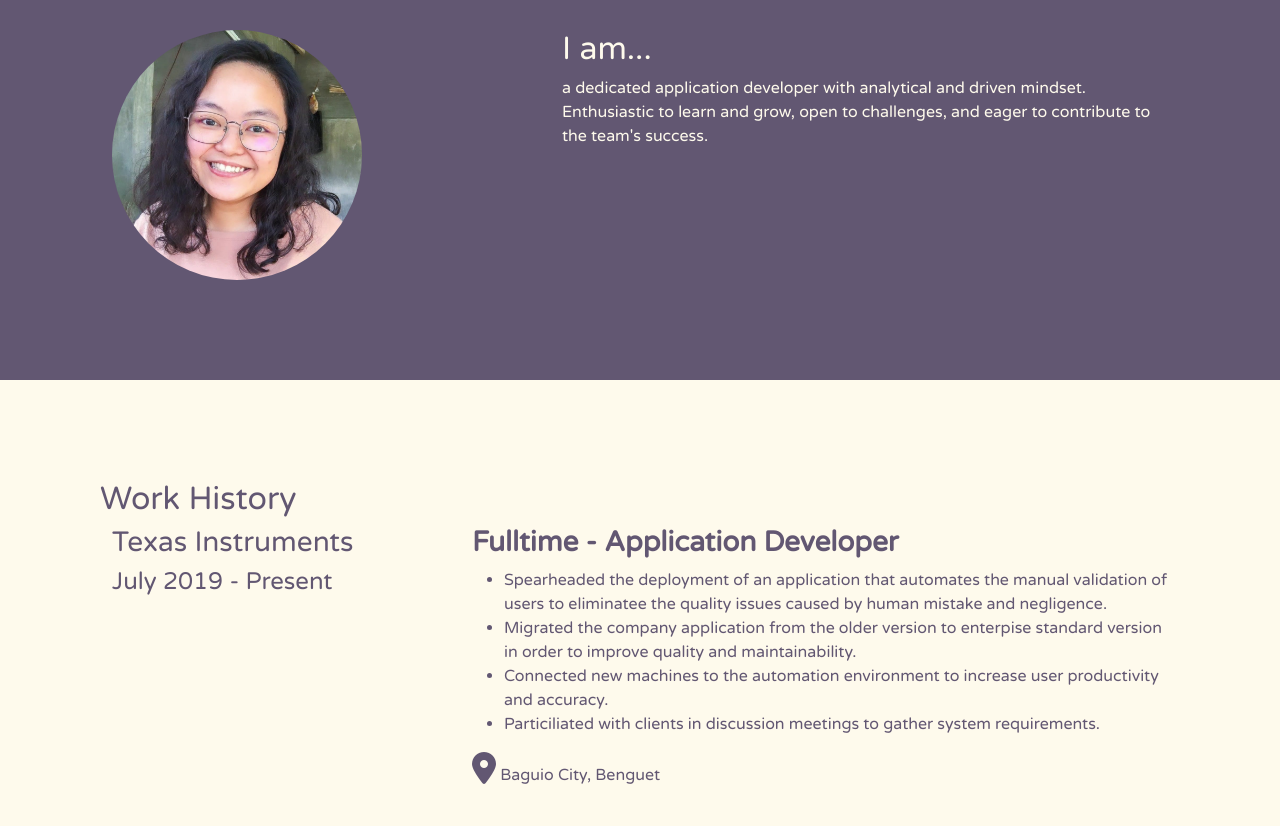
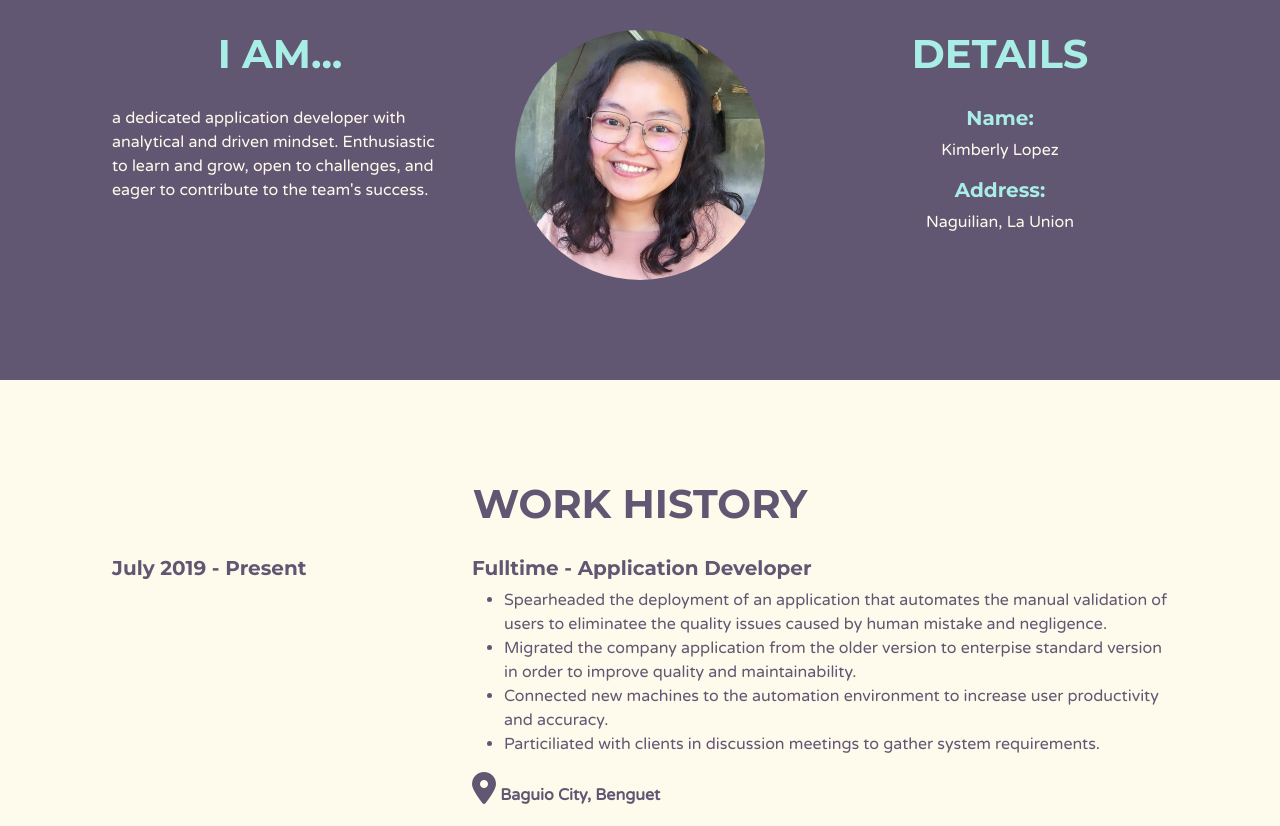
Before and after one commit to klopezktl/myportfolio, a plain HTML site: page index.html in a window 1280 px wide. Shown: the part 860-1686 px from the top of the page. Drawn offline with nearby package versions, Linux system fonts and the light colour scheme.

Commit message:
Fixed work history and education div

```diff
--- a/css/styles.css
+++ b/css/styles.css
@@ -14,10 +14,30 @@ h1 {
   font-weight: 900;
 }
 
+h2 {
+  color: #A9EEE6;
+  font-family: 'Montserrat', sans-serif;
+  font-weight: 600;
+  text-align: center;
+  padding-bottom: 20px;
+  font-size: 40px;
+}
+
+h3 {
+  color: #A9EEE6;
+  font-family: 'Montserrat', sans-serif;
+  font-size: 20px;
+  font-weight: bolder;
+}
+
 .colored-section {
   background-color: #625772;
   color:#FEFAEC;
   padding: 100px 100px;
+}
+
+.details {
+  text-align: center;
 }
 
 .greeting{
@@ -31,9 +51,13 @@ h1 {
   font-weight: 900;
 }
 
+.location {
+  font-weight: bolder;
+}
+
 .navbar {
   background-color: #FEFAEC;
-  padding: 0 100px 10px;
+  padding: 0 100px 0;
 }
 
 .nav-item {
@@ -42,7 +66,7 @@ h1 {
 
 .nav-link {
   color: #625772 !important;
-  font-size: 1.2rem;
+  font-size: 1rem;
   text-align: center;
 }
 
@@ -51,6 +75,9 @@ h1 {
   color: #FEFAEC !important;
 }
 
+/* .navbar-toggler {
+  float: right;
+} */
 /* Need to fix this for the toggler */
 .navbar-toggler-icon{
   background-color: #625772 !important;
@@ -59,7 +86,7 @@ h1 {
 .title {
   background-color: #FEFAEC;
   color: #625772;
-  padding: 30px 100px 0;
+  padding: 20px 100px 0;
 }
 
 .white-section {
@@ -68,6 +95,15 @@ h1 {
   padding: 100px 100px;
 }
 
+.white-section h2,
+.white-section h3,
+.white-section h4 {
+  color: #625772;
+}
+
+/* .experience h3 {
+  color: #625772;
+} */
 
 /* Images */
 
@@ -82,4 +118,8 @@ h1 {
   border-radius: 50%;
   width: 250px;
   height: 250px;
+  /* text-align: center; */
+  display: block;
+  margin-left: auto;
+  margin-right: auto;
 }
--- a/index.html
+++ b/index.html
@@ -3,7 +3,7 @@
 
 <head>
   <meta charset="utf-8">
-  <title>Kimo</title>
+  <title>Kim</title>
 
   <!-- bootstrap -->
   <link href="https://cdn.jsdelivr.net/npm/bootstrap@5.0.0-beta2/dist/css/bootstrap.min.css" rel="stylesheet" integrity="sha384-BmbxuPwQa2lc/FVzBcNJ7UAyJxM6wuqIj61tLrc4wSX0szH/Ev+nYRRuWlolflfl" crossorigin="anonymous">
@@ -70,28 +70,36 @@
   <section class="colored-section introduction">
     <div class="container-fluid">
       <div class="row">
-        <div class="my-image-container col-lg-5">
-          <img class="my-image" src="img/me.jpg" alt="<my-imagexx></my-imagexx>">
-        </div>
-        <div class="introduction-container col-lg-7">
-          <h2>I am...</h2>
+        <div class="introduction-container col-lg-4">
+          <h2>I AM...</h2>
           <p>a dedicated application developer with analytical and driven mindset.
             Enthusiastic to learn and grow, open to challenges, and eager to contribute to the team's success.</p>
         </div>
+        <div class="my-image-container col-lg-4">
+          <img class="my-image" src="img/me.jpg" alt="<my-imagexx></my-imagexx>">
+        </div>
+        <div class="details col-lg-4">
+          <h2>DETAILS</h2>
+          <h3>Name:</h3>
+          <p>Kimberly Lopez</p>
+          <h3>Address:</h3>
+          <p>Naguilian, La Union</p>
+        </div>
+
       </div>
     </div>
   </section>
 
   <section class="white-section work-history">
-    <h2>Work History</h2>
+    <h2>WORK HISTORY</h2>
     <div class="container-fluid">
       <div class="row">
         <div class="experience-company col-lg-4">
-          <h3>Texas Instruments</h3>
-          <h4>July 2019 - Present</h3>
+          <h3><Texas Instruments</h3>
+          <p>July 2019 - Present</p>
         </div>
         <div class="experience-details col-lg-8">
-          <h3><strong>Fulltime - Application Developer</strong></h3>
+          <h3>Fulltime - Application Developer</h3>
           <ul>
             <li>Spearheaded the deployment of an application that automates the manual validation of users to eliminatee the quality issues caused by human mistake and negligence.</li>
             <li>Migrated the company application from the older version to enterpise standard version in order to improve quality and maintainability.</li>
@@ -168,17 +176,17 @@
       <div class="row">
         <div class="experience-company col-lg-4">
           <h3>Saint Louis University</h3>
-          <h4>June 2019</h3>
+          <p>June 2019</p>
         </div>
         <div class="experience-details col-lg-8">
-          <h3><strong>Bachelor of Science in Information Technology</strong></h3>
+          <h3>Bachelor of Science in Information Technology</h3>
           <ul>
             <li>Graduated Cum Lauude</li>
             <li>Dean's Lister</li>
             <li>DOST-SEI scholar</li>
           </ul>
           <!-- <div class="circle"><i class="fas fa-map-marker-alt fa-2x"></i></div> -->
-          <p class="location"><i class="fas fa-map-marker-alt fa-2x"></i> Baguio City, Benguet</p>
+          <p class="location"><i class="fas fa-map-marker-alt fa-2x"></i> Baguio City, Benguet</strong></p>
         </div>
       </div>
     </section>
```
